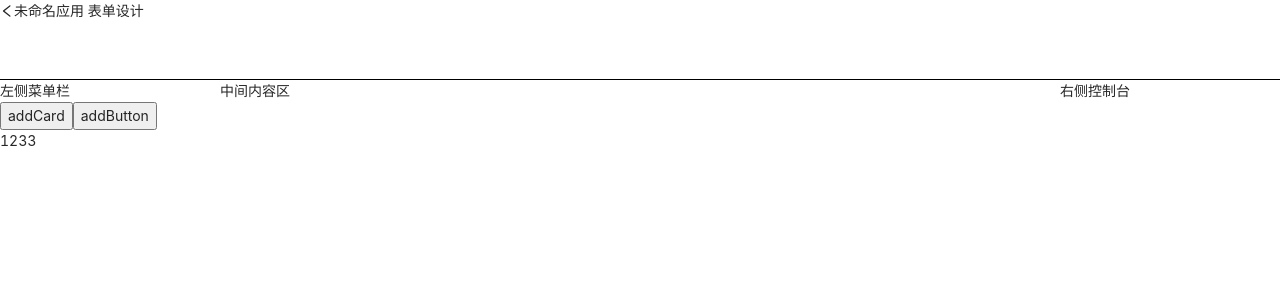
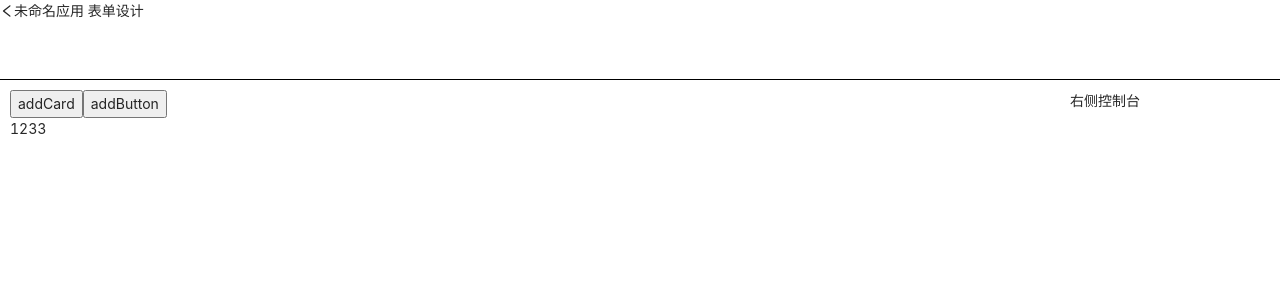
Before and after one commit to ArcherLCY/mbtt-visual-editor, a React (Create React App) app: page / in a window 1280 px wide. Shown: the top 300 px of the page. Built offline with nearby package versions, Linux system fonts and the light colour scheme; the HTML template or start-up script is replaced by a standard one.

Commit message:
feat：滚动条样式

```diff
--- a/src/pages/home/console/consoleStyle.css
+++ b/src/pages/home/console/consoleStyle.css
@@ -3,4 +3,5 @@
     height: 100%;
     background: #fff;
     overflow-y: scroll;
+    padding: 10px;
 }
--- a/src/pages/home/content/contentStyle.min.css
+++ b/src/pages/home/content/contentStyle.min.css
@@ -1 +1 @@
-.Content{width:calc(100% - 440px);height:100%;overflow-y:scroll;background:#fff}
+.Content{width:calc(100% - 440px);height:100%;overflow-y:scroll;background:#fff;padding:10px}
--- a/src/pages/home/content/contentStyle.scss
+++ b/src/pages/home/content/contentStyle.scss
@@ -3,4 +3,5 @@
     height: 100%;
     overflow-y: scroll;
     background: #fff;
+    padding: 10px;
 }
--- a/src/pages/home/content/index.js
+++ b/src/pages/home/content/index.js
@@ -18,7 +18,6 @@ function Content() {
   const domList = useSelector((state) => state.home.domList)
   return (
     <div className="Content">
-      中间内容区
       <div>
         {renderDomList(domList)}
       </div>
--- a/src/pages/home/homeStyle.css
+++ b/src/pages/home/homeStyle.css
@@ -10,3 +10,19 @@
     width: 100%;
     height: 90%;
 }
+
+::-webkit-scrollbar {
+    width: 10px;
+  }
+
+  /* 定义滑块颜色、内阴影及圆角 */
+  ::-webkit-scrollbar-thumb {
+    border-radius: 5px;
+    -webkit-box-shadow: inset 0 0 6px rgba(0, 0, 0, .1);
+    background-color: rgba(0, 0, 0, .1);
+  }
+
+  /* 光标移到滚动滑块上样式颜色变深 */
+  ::-webkit-scrollbar-thumb:hover {
+    background-color: rgba(0, 0, 0, .2);
+  }
--- a/src/pages/home/menus/index.js
+++ b/src/pages/home/menus/index.js
@@ -7,7 +7,6 @@ function Menu() {
     const dispatch = useDispatch()
     return (
         <div className="Menu">
-            左侧菜单栏 <br />
             <button onClick={() => dispatch(increment({type:'Card',id:Date.parse(new Date()),size:'small',title:'a'}))}>addCard</button>
             <button onClick={() => dispatch(increment({type:'Button',id:Date.parse(new Date()),size:'small',title:'a'}))}>addButton</button>
             <div style={{height:'10000px'}}>1233</div>
--- a/src/pages/home/menus/menuStyle.css
+++ b/src/pages/home/menus/menuStyle.css
@@ -3,4 +3,5 @@
     height: 100%;
     background: #fff;
     overflow-y: scroll;
+    padding: 10px;
 }
```
Also changed, not shown: 1 other file (tests, documents, lock files or other folders).
